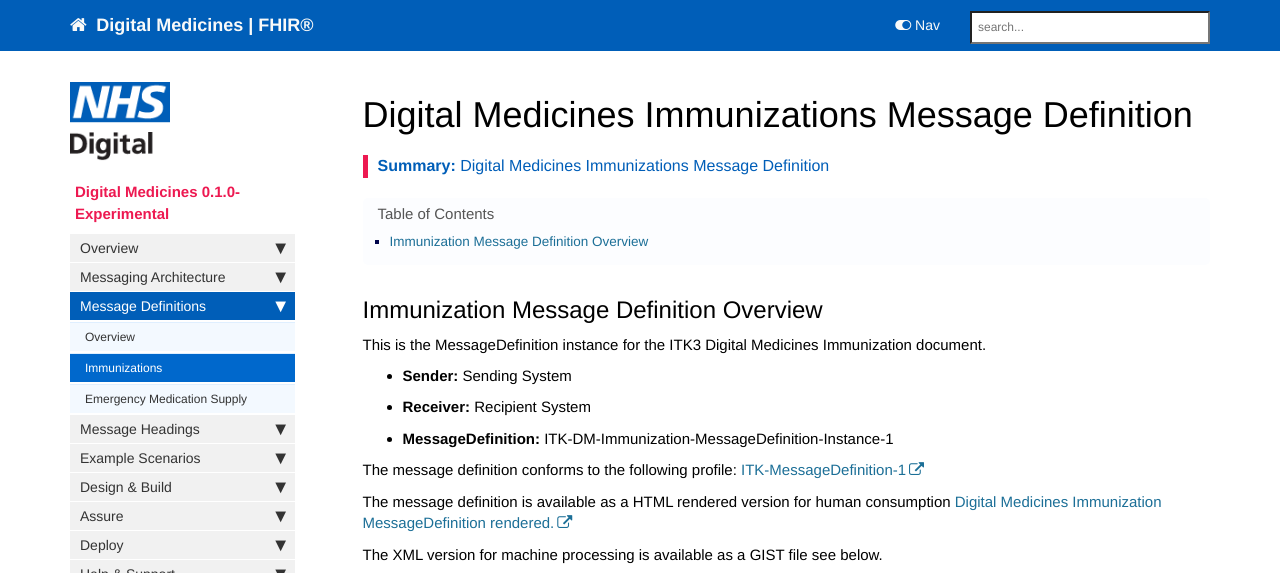
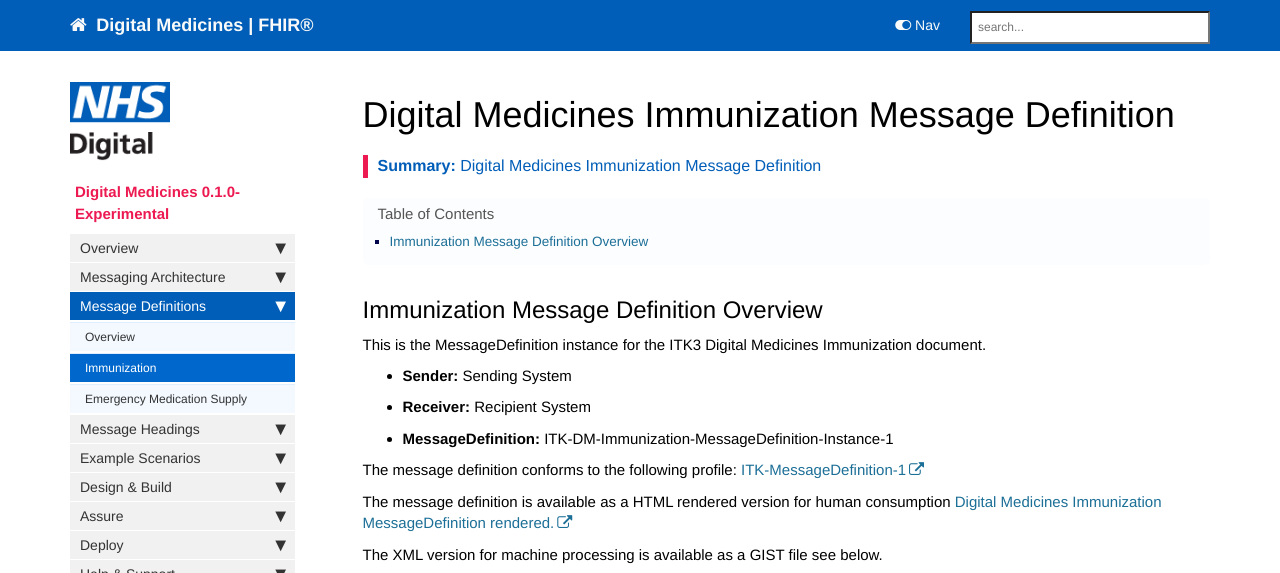
Before and after one commit to nhsconnect/ITK-FHIR-Digital-Medicines, a Jekyll site: the page built from pages/explore/explore_immunization_def.md, in a window 1280 px wide and 1104 px high, cut to the strip 0-573 px from the top of the window. Built offline with Jekyll 4.4.1, drawn with Linux system fonts in a browser that asks for light colours; nearby versions of some CDN libraries; comment, search, counter and statistics services are not loaded.

Commit message:
updates name for profile

```diff
--- a/pages/explore/explore_immunizations_def.md
+++ b/pages/explore/explore_immunization_def.md
@@ -1,10 +1,10 @@
 ---
-title: Digital Medicines Immunizations Message Definition
+title: Digital Medicines Immunization Message Definition
 keywords:  messaging, message definitions
 tags: [fhir,messaging,messagedefinitions]
 sidebar: foundations_sidebar
-permalink: explore_immunizations_def.html
-summary: "Digital Medicines Immunizations Message Definition"
+permalink: explore_immunization_def.html
+summary: "Digital Medicines Immunization Message Definition"
 ---
 
 
```
Also changed, not shown: _data/sidebars/overview_sidebar.yml (+5 -5 lines), pages/explore/explore_emergency_meds_headings.md (+1 -1 lines), pages/explore/explore_immunization.md (renamed from pages/explore/explore_immunizations.md, +6 -6 lines), pages/explore/explore_immunization_headings.md (renamed from pages/explore/explore_immunizations_headings.md, +4 -4 lines).
